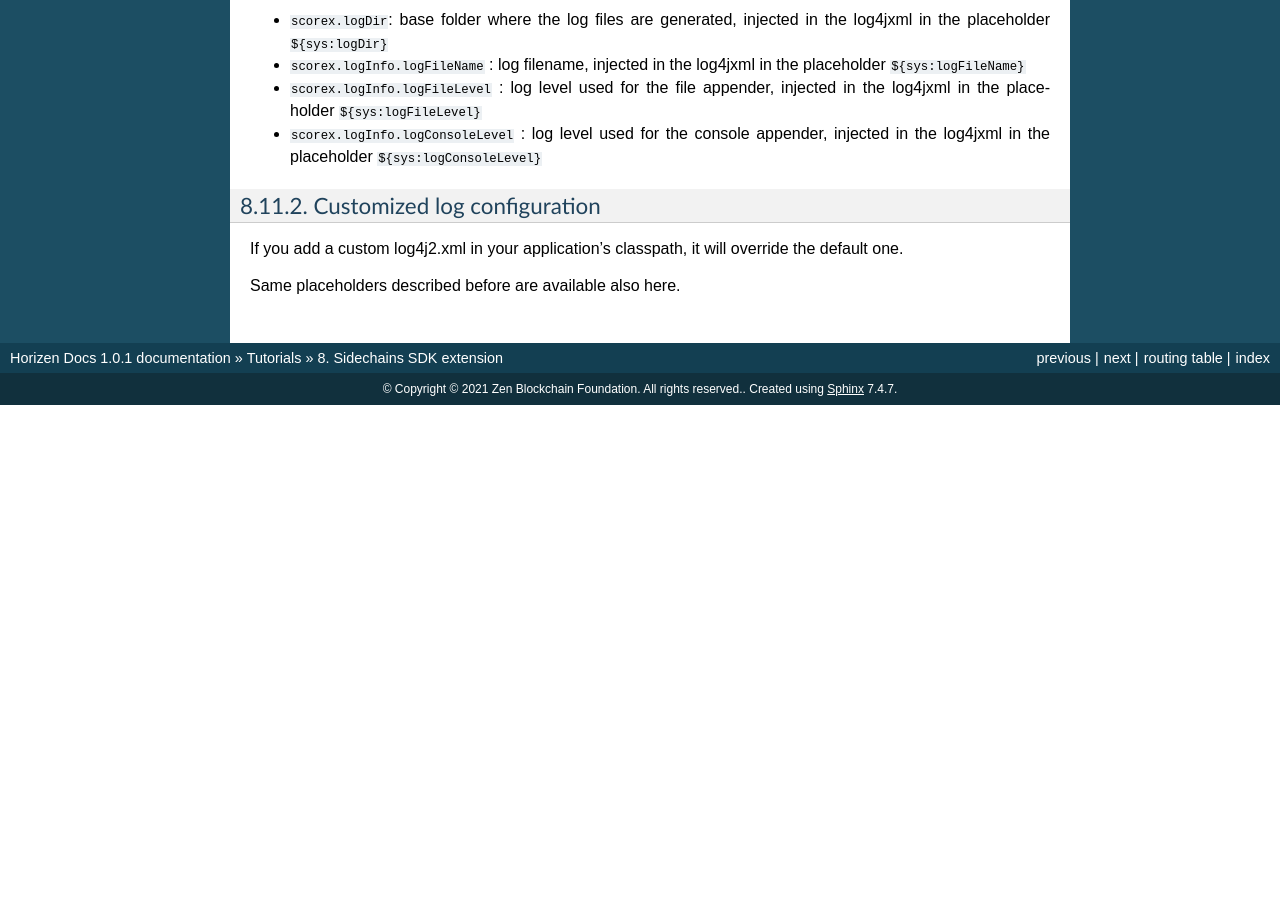
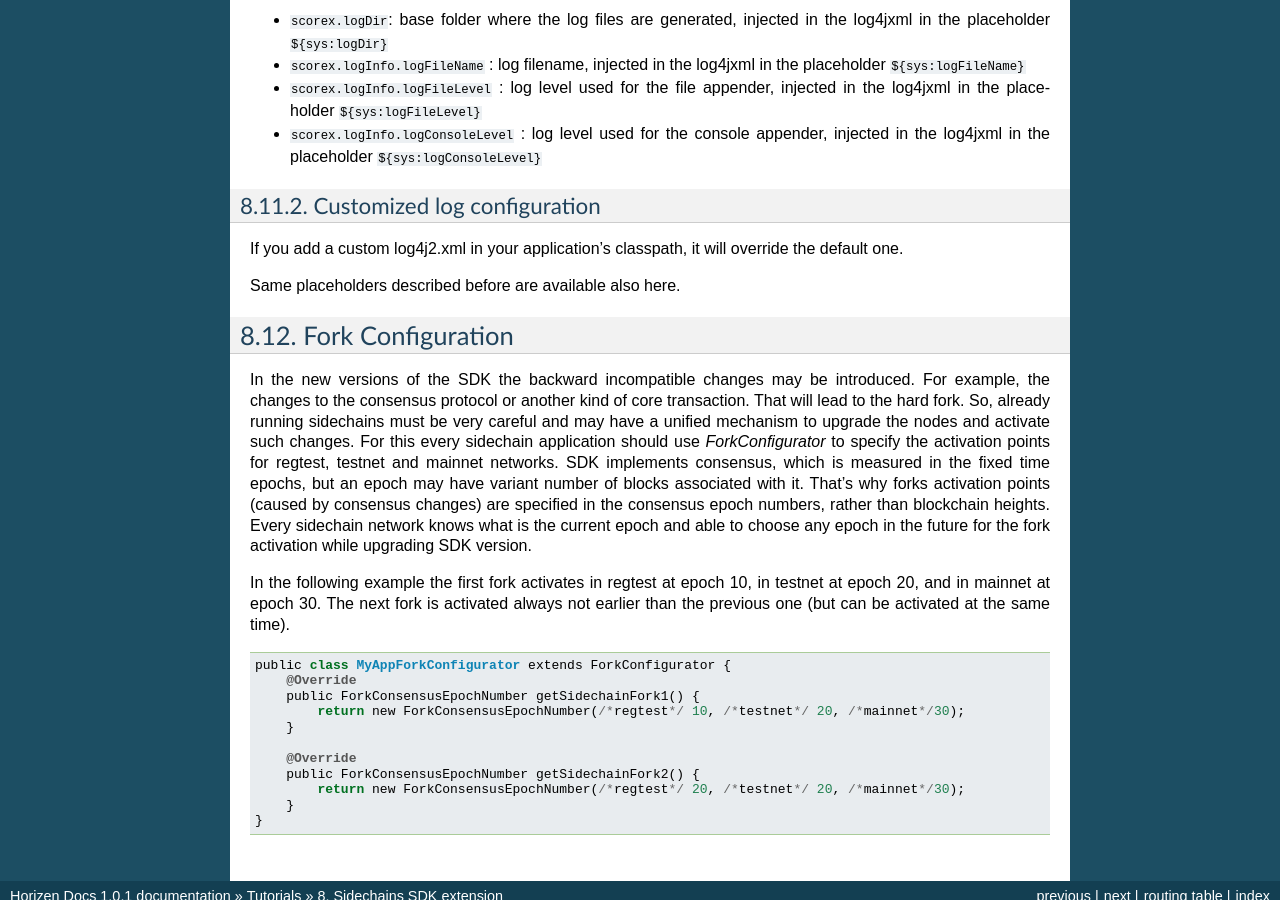
Before and after one commit to HorizenOfficial/developer-horizen-global, a Sphinx documentation site: the page built from docs/introduction/Sidechain-SDK-extension.rst, in a window 1280 px wide and 900 px high, scrolled down 12663 px. Built offline with Sphinx 7.4.7, drawn with Linux system fonts in a browser that asks for light colours; before the commit the page ends 13068 px from its top, so only the background shows below that; some of the changed text lies outside the part shown.

```diff
--- a/docs/introduction/Sidechain-SDK-extension.rst
+++ b/docs/introduction/Sidechain-SDK-extension.rst
@@ -664,3 +664,30 @@ Customized log configuration
 If you add a custom log4j2.xml in your application's classpath, it will override the default one.
 
 Same placeholders described before are available also here.
+
+Fork Configuration
+###################
+
+In the new versions of the SDK the backward incompatible changes may be introduced. For example, the changes to the consensus protocol or another kind of core transaction.
+That will lead to the hard fork. So, already running sidechains must be very careful and may have a unified mechanism to upgrade the nodes and activate such changes.
+For this every sidechain application should use `ForkConfigurator` to specify the activation points for regtest, testnet and mainnet networks.
+SDK implements consensus, which is measured in the fixed time epochs, but an epoch may have variant number of blocks associated with it.
+That's why forks activation points (caused by consensus changes) are specified in the consensus epoch numbers, rather than blockchain heights.
+Every sidechain network knows what is the current epoch and able to choose any epoch in the future for the fork activation while upgrading SDK version.
+
+In the following example the first fork activates in regtest at epoch 10, in testnet at epoch 20, and in mainnet at epoch 30.
+The next fork is activated always not earlier than the previous one (but can be activated at the same time).
+
+::
+
+  public class MyAppForkConfigurator extends ForkConfigurator {
+      @Override
+      public ForkConsensusEpochNumber getSidechainFork1() {
+          return new ForkConsensusEpochNumber(/*regtest*/ 10, /*testnet*/ 20, /*mainnet*/30);
+      }
+
+      @Override
+      public ForkConsensusEpochNumber getSidechainFork2() {
+          return new ForkConsensusEpochNumber(/*regtest*/ 20, /*testnet*/ 20, /*mainnet*/30);
+      }
+  }
```
Also changed, not shown: docs/introduction/Base-App.rst (+22 -3 lines).
